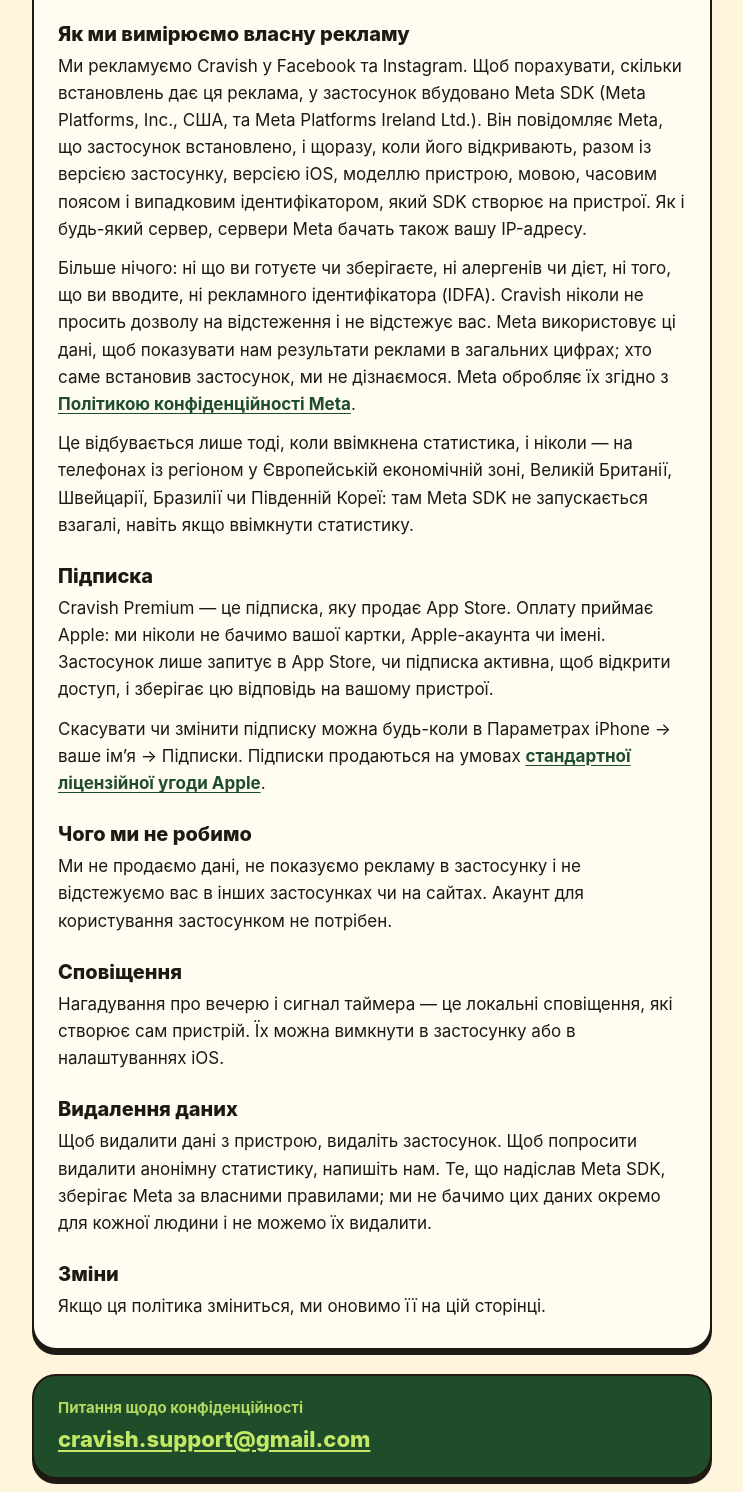
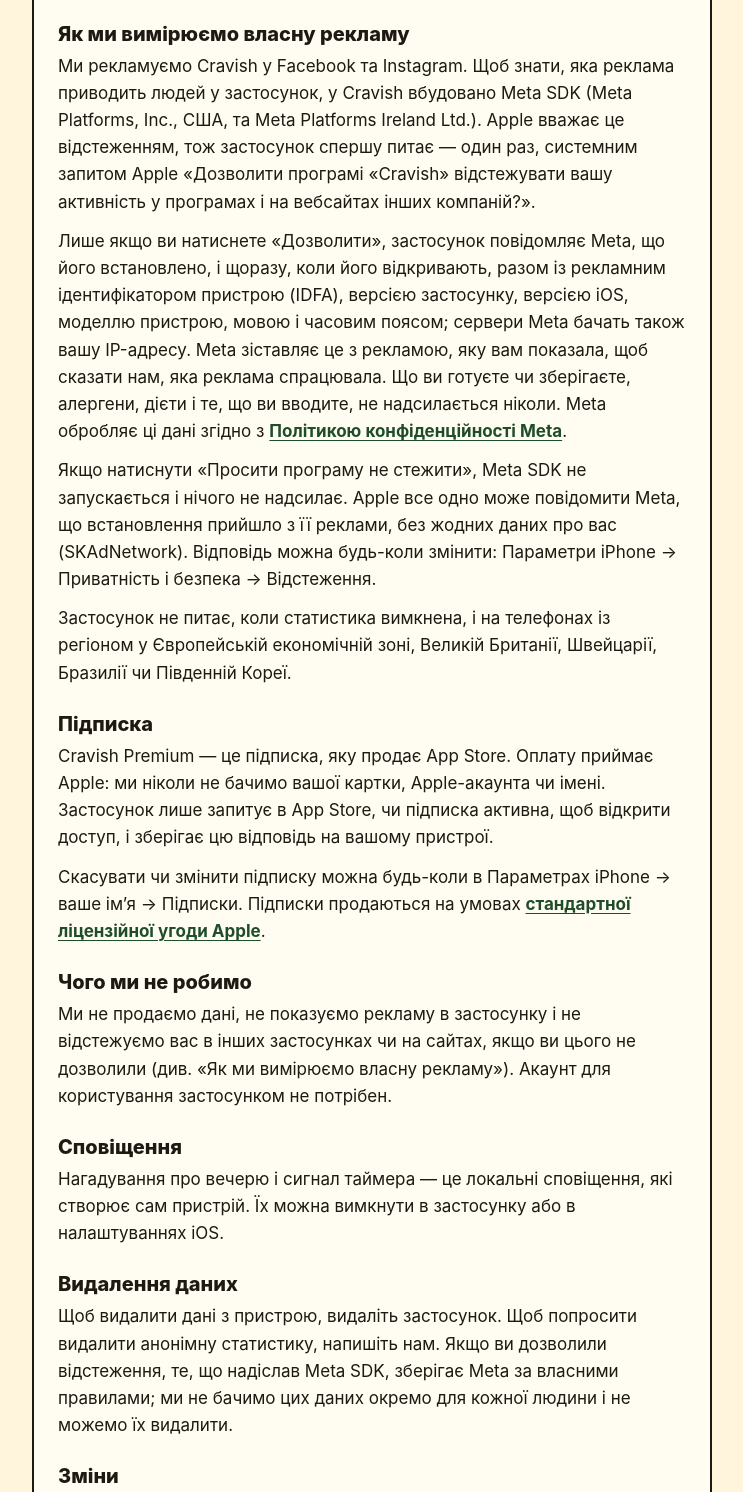
Before and after one commit to annakolesnikova323-cell/cravish-site, a plain HTML site: page uk/privacy.html in a window 1280 px wide. Shown: the part 927-2419 px from the top of the page, without its empty margins (268-1011 px from the left). Drawn offline with Linux system fonts and the light colour scheme.

Commit message:
Say the app asks before Meta can measure our ads
Co-Authored-By: Claude Opus 5.5 <noreply@anthropic.com>

```diff
--- a/uk/privacy.html
+++ b/uk/privacy.html
@@ -28,22 +28,23 @@
 <p>На телефонах із регіоном у Європейській економічній зоні, Великій Британії, Швейцарії, Бразилії чи Південній Кореї статистика вимкнена, доки ви самі її не ввімкнете, і її можна будь-коли ввімкнути чи вимкнути: Профіль → Налаштування → Про Cravish → «Надсилати анонімну статистику». В інших регіонах вона ввімкнена; якщо не хочете, щоб ми її зберігали, напишіть нам — і ми видалимо те, що надійшло з вашого пристрою.</p>
 
 <h2>Як ми вимірюємо власну рекламу</h2>
-<p>Ми рекламуємо Cravish у Facebook та Instagram. Щоб порахувати, скільки встановлень дає ця реклама, у застосунок вбудовано Meta SDK (Meta Platforms, Inc., США, та Meta Platforms Ireland Ltd.). Він повідомляє Meta, що застосунок встановлено, і щоразу, коли його відкривають, разом із версією застосунку, версією iOS, моделлю пристрою, мовою, часовим поясом і випадковим ідентифікатором, який SDK створює на пристрої. Як і будь-який сервер, сервери Meta бачать також вашу IP-адресу.</p>
-<p>Більше нічого: ні що ви готуєте чи зберігаєте, ні алергенів чи дієт, ні того, що ви вводите, ні рекламного ідентифікатора (IDFA). Cravish ніколи не просить дозволу на відстеження і не відстежує вас. Meta використовує ці дані, щоб показувати нам результати реклами в загальних цифрах; хто саме встановив застосунок, ми не дізнаємося. Meta обробляє їх згідно з <a href="https://www.facebook.com/privacy/policy/">Політикою конфіденційності Meta</a>.</p>
-<p>Це відбувається лише тоді, коли ввімкнена статистика, і ніколи — на телефонах із регіоном у Європейській економічній зоні, Великій Британії, Швейцарії, Бразилії чи Південній Кореї: там Meta SDK не запускається взагалі, навіть якщо ввімкнути статистику.</p>
+<p>Ми рекламуємо Cravish у Facebook та Instagram. Щоб знати, яка реклама приводить людей у застосунок, у Cravish вбудовано Meta SDK (Meta Platforms, Inc., США, та Meta Platforms Ireland Ltd.). Apple вважає це відстеженням, тож застосунок спершу питає — один раз, системним запитом Apple «Дозволити програмі «Cravish» відстежувати вашу активність у програмах і на вебсайтах інших компаній?».</p>
+<p>Лише якщо ви натиснете «Дозволити», застосунок повідомляє Meta, що його встановлено, і щоразу, коли його відкривають, разом із рекламним ідентифікатором пристрою (IDFA), версією застосунку, версією iOS, моделлю пристрою, мовою і часовим поясом; сервери Meta бачать також вашу IP-адресу. Meta зіставляє це з рекламою, яку вам показала, щоб сказати нам, яка реклама спрацювала. Що ви готуєте чи зберігаєте, алергени, дієти і те, що ви вводите, не надсилається ніколи. Meta обробляє ці дані згідно з <a href="https://www.facebook.com/privacy/policy/">Політикою конфіденційності Meta</a>.</p>
+<p>Якщо натиснути «Просити програму не стежити», Meta SDK не запускається і нічого не надсилає. Apple все одно може повідомити Meta, що встановлення прийшло з її реклами, без жодних даних про вас (SKAdNetwork). Відповідь можна будь-коли змінити: Параметри iPhone → Приватність і безпека → Відстеження.</p>
+<p>Застосунок не питає, коли статистика вимкнена, і на телефонах із регіоном у Європейській економічній зоні, Великій Британії, Швейцарії, Бразилії чи Південній Кореї.</p>
 
 <h2>Підписка</h2>
 <p>Cravish Premium — це підписка, яку продає App Store. Оплату приймає Apple: ми ніколи не бачимо вашої картки, Apple-акаунта чи імені. Застосунок лише запитує в App Store, чи підписка активна, щоб відкрити доступ, і зберігає цю відповідь на вашому пристрої.</p>
 <p>Скасувати чи змінити підписку можна будь-коли в Параметрах iPhone → ваше ім’я → Підписки. Підписки продаються на умовах <a href="https://www.apple.com/legal/internet-services/itunes/dev/stdeula/">стандартної ліцензійної угоди Apple</a>.</p>
 
 <h2>Чого ми не робимо</h2>
-<p>Ми не продаємо дані, не показуємо рекламу в застосунку і не відстежуємо вас в інших застосунках чи на сайтах. Акаунт для користування застосунком не потрібен.</p>
+<p>Ми не продаємо дані, не показуємо рекламу в застосунку і не відстежуємо вас в інших застосунках чи на сайтах, якщо ви цього не дозволили (див. «Як ми вимірюємо власну рекламу»). Акаунт для користування застосунком не потрібен.</p>
 
 <h2>Сповіщення</h2>
 <p>Нагадування про вечерю і сигнал таймера — це локальні сповіщення, які створює сам пристрій. Їх можна вимкнути в застосунку або в налаштуваннях iOS.</p>
 
 <h2>Видалення даних</h2>
-<p>Щоб видалити дані з пристрою, видаліть застосунок. Щоб попросити видалити анонімну статистику, напишіть нам. Те, що надіслав Meta SDK, зберігає Meta за власними правилами; ми не бачимо цих даних окремо для кожної людини і не можемо їх видалити.</p>
+<p>Щоб видалити дані з пристрою, видаліть застосунок. Щоб попросити видалити анонімну статистику, напишіть нам. Якщо ви дозволили відстеження, те, що надіслав Meta SDK, зберігає Meta за власними правилами; ми не бачимо цих даних окремо для кожної людини і не можемо їх видалити.</p>
 
 <h2>Зміни</h2>
 <p>Якщо ця політика зміниться, ми оновимо її на цій сторінці.</p>
```
Also changed, not shown: privacy.html (+6 -5 lines).
